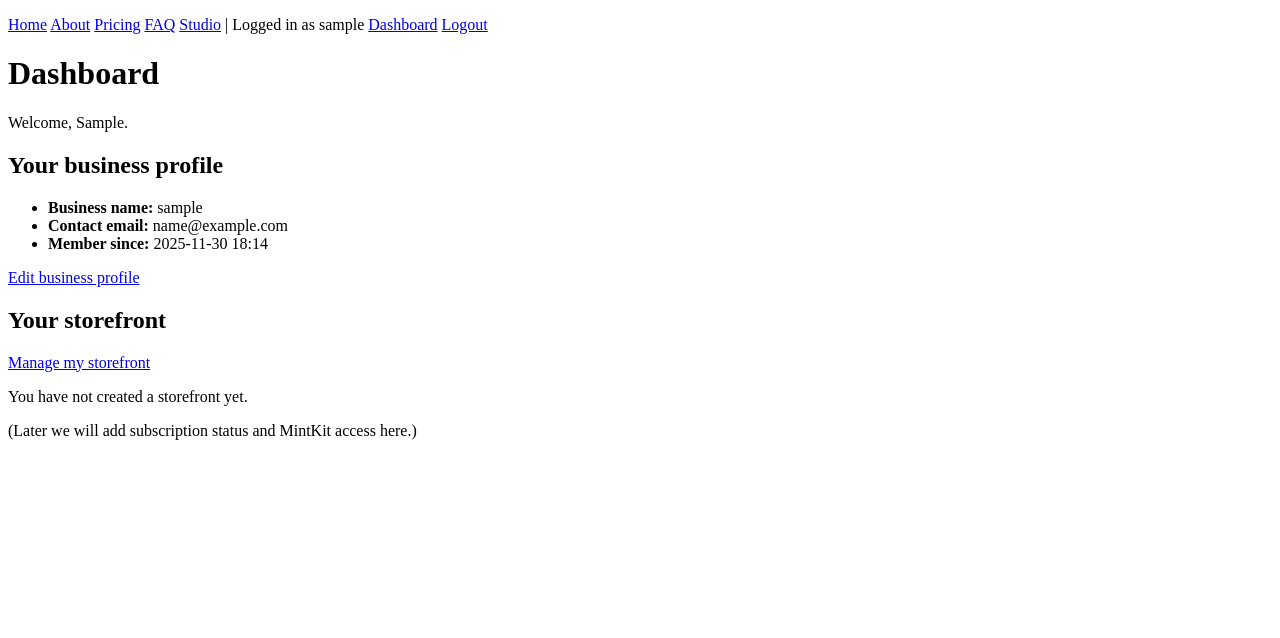
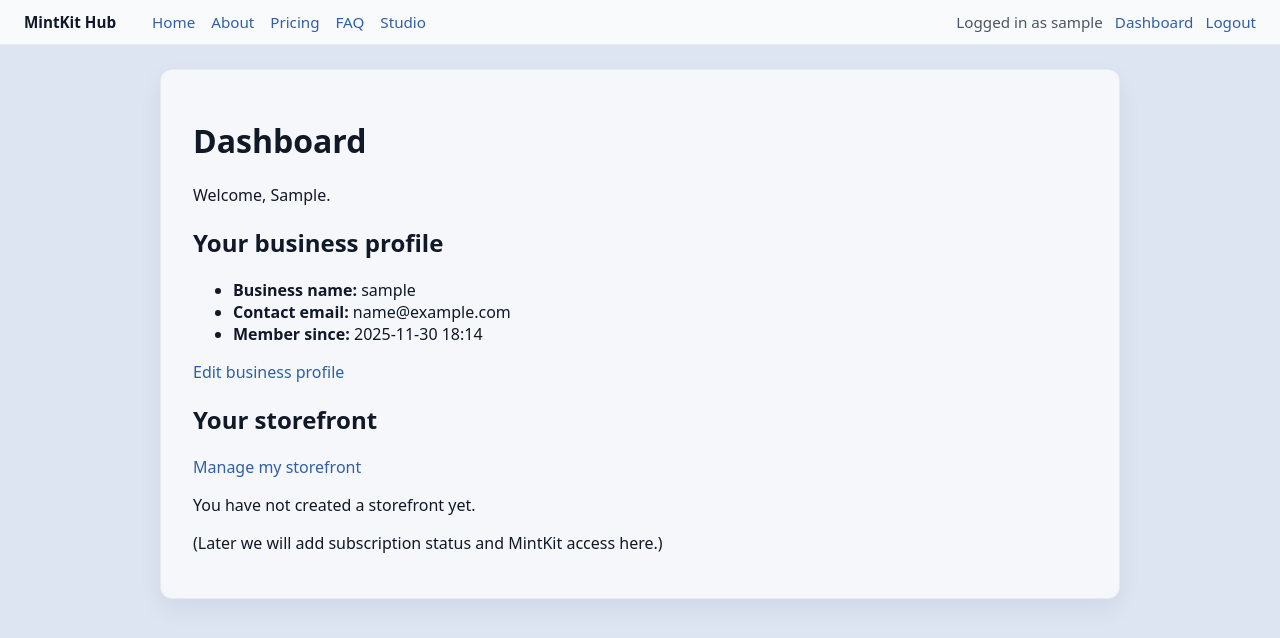
Before and after one commit to Oscar-Ivs/mintkit-hub, a Django app: page /accounts/dashboard/ in a window 1280 px wide. Shown: the top 638 px of the page. Run offline with Django 5.2, Linux system fonts and the light colour scheme; the visitor is signed in with stand-in values (Sample User, id 1); data comes from the database, SQL or seed files in the repository; data that the repository does not hold is empty.

Commit message:
Apply soft blue styling to MintKit Hub layout

```diff
--- a/templates/base.html
+++ b/templates/base.html
@@ -1,12 +1,93 @@
 <!DOCTYPE html>
 <html lang="en">
-
 <head>
     <meta charset="utf-8">
     <title>MintKit Hub</title>
 
     <style>
-        /* Very simple styling for Django messages */
+        :root {
+            /* Hub (blue) palette */
+            --mk-bg: #dde5f3;
+            --mk-card-bg: #f5f7fb;
+            --mk-border-soft: rgba(0, 0, 0, 0.06);
+            --mk-text-main: #111827;
+            --mk-text-muted: #4b5563;
+            --mk-link: #2f5fa8;
+            --mk-link-hover: #23457b;
+            --mk-btn-bg: #2f5fa8;
+            --mk-btn-bg-hover: #23457b;
+            --mk-btn-text: #ffffff;
+
+            /* Message colours */
+            --mk-success-bg: #e6ffed;
+            --mk-success-text: #065f46;
+            --mk-info-bg: #e0f2fe;
+            --mk-info-text: #075985;
+            --mk-error-bg: #fee2e2;
+            --mk-error-text: #991b1b;
+        }
+
+        * {
+            box-sizing: border-box;
+        }
+
+        body {
+            margin: 0;
+            font-family: system-ui, -apple-system, BlinkMacSystemFont, "Segoe UI",
+                         sans-serif;
+            background-color: var(--mk-bg);
+            color: var(--mk-text-main);
+        }
+
+        a {
+            color: var(--mk-link);
+            text-decoration: none;
+        }
+
+        a:hover {
+            color: var(--mk-link-hover);
+            text-decoration: underline;
+        }
+
+        /* Top navbar */
+        .navbar {
+            background-color: #f9fafb;
+            border-bottom: 1px solid var(--mk-border-soft);
+            padding: 0.75rem 1.5rem;
+            display: flex;
+            align-items: center;
+            justify-content: space-between;
+        }
+
+        .navbar-left,
+        .navbar-right {
+            display: flex;
+            align-items: center;
+            gap: 0.75rem;
+            font-size: 0.95rem;
+        }
+
+        .navbar-brand {
+            font-weight: 600;
+            margin-right: 1.5rem;
+        }
+
+        .navbar-links a {
+            margin-right: 0.75rem;
+        }
+
+        /* Page layout */
+        .page-container {
+            max-width: 960px;
+            margin: 1.5rem auto 2.5rem;
+            padding: 1.75rem 2rem;
+            background-color: var(--mk-card-bg);
+            border-radius: 12px;
+            border: 1px solid var(--mk-border-soft);
+            box-shadow: 0 10px 25px rgba(15, 23, 42, 0.06);
+        }
+
+        /* Django messages */
         ul.messages {
             list-style: none;
             padding: 0;
@@ -16,46 +97,77 @@
         ul.messages li {
             padding: 0.5rem 0.75rem;
             margin-bottom: 0.25rem;
-            border-radius: 4px;
+            border-radius: 6px;
+            font-size: 0.9rem;
         }
 
-        /* Colours per message type */
         ul.messages li.success {
-            background-color: #e6ffed;
-            color: #065f46;
+            background-color: var(--mk-success-bg);
+            color: var(--mk-success-text);
         }
 
         ul.messages li.info {
-            background-color: #e0f2fe;
-            color: #075985;
+            background-color: var(--mk-info-bg);
+            color: var(--mk-info-text);
         }
 
         ul.messages li.error,
         ul.messages li.danger {
-            background-color: #fee2e2;
-            color: #991b1b;
+            background-color: var(--mk-error-bg);
+            color: var(--mk-error-text);
+        }
+
+        /* Generic button style you can use later */
+        .btn {
+            display: inline-block;
+            padding: 0.45rem 0.9rem;
+            border-radius: 999px;
+            border: 1px solid transparent;
+            font-size: 0.9rem;
+            cursor: pointer;
+        }
+
+        .btn-primary {
+            background-color: var(--mk-btn-bg);
+            color: var(--mk-btn-text);
+            border-color: transparent;
+        }
+
+        .btn-primary:hover {
+            background-color: var(--mk-btn-bg-hover);
+        }
+
+        .text-muted {
+            color: var(--mk-text-muted);
         }
     </style>
 </head>
-
 <body>
-    <p>
+    <header class="navbar">
+        <div class="navbar-left">
+            <span class="navbar-brand">MintKit Hub</span>
+            <nav class="navbar-links">
                 <a href="{% url 'home' %}">Home</a>
                 <a href="{% url 'about' %}">About</a>
                 <a href="{% url 'pricing' %}">Pricing</a>
                 <a href="{% url 'faq' %}">FAQ</a>
                 <a href="{% url 'studio' %}">Studio</a>
+            </nav>
+        </div>
 
+        <div class="navbar-right">
             {% if user.is_authenticated %}
-        | Logged in as {{ user.username }}
+                <span class="text-muted">Logged in as {{ user.username }}</span>
                 <a href="{% url 'dashboard' %}">Dashboard</a>
                 <a href="{% url 'logout' %}">Logout</a>
             {% else %}
                 <a href="{% url 'login' %}">Login</a>
                 <a href="{% url 'register' %}">Register</a>
             {% endif %}
-    </p>
+        </div>
+    </header>
 
+    <main class="page-container">
         {% if messages %}
             <ul class="messages">
                 {% for message in messages %}
@@ -66,6 +178,6 @@
 
         {% block content %}
         {% endblock %}
+    </main>
 </body>
-
 </html>
```
Lines whose indentation alone changed are shown as unchanged.
